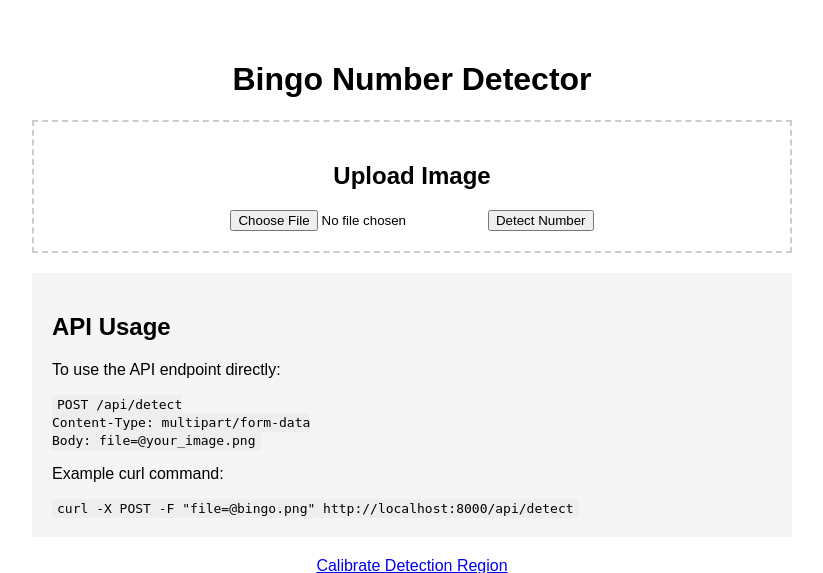
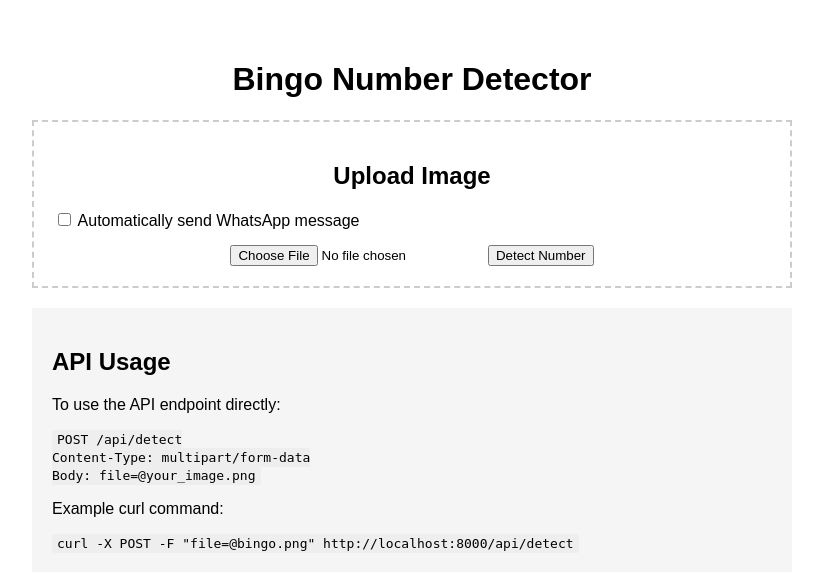
Before and after one commit to dasilvacsv/bingo, a FastAPI app: page / in a window 1280 px wide. Shown: the top 573 px of the page, without its empty margins (228-1051 px from the left). Run offline with FastAPI, Linux system fonts and the light colour scheme.

Commit message:
Autosend whatsapp

```diff
--- a/bingo_api/main.py
+++ b/bingo_api/main.py
@@ -1,4 +1,4 @@
-from fastapi import FastAPI, File, UploadFile, Request
+from fastapi import FastAPI, File, UploadFile, Request, Form
 import os
 from fastapi.responses import JSONResponse, HTMLResponse
 from fastapi.templating import Jinja2Templates
@@ -217,18 +217,34 @@ async def detect_number(file: UploadFile = File(...)):
 async def upload_file(
     request: Request,
     file: UploadFile = File(...),
-    phone: Optional[str] = DEFAULT_PHONE
+    phone: Optional[str] = DEFAULT_PHONE,
+    autosend: Optional[bool] = Form(False)  # Add this parameter
 ):
     try:
         contents = await file.read()
         number = process_image(contents)
+
+        whatsapp_status = None
+        if autosend and number:
+            try:
+                # Create WhatsApp request
+                whatsapp_req = WhatsAppRequest(
+                    number=phone,
+                    detected_number=number
+                )
+                # Send WhatsApp message
+                await send_whatsapp(whatsapp_req)
+                whatsapp_status = "Message sent successfully!"
+            except Exception as e:
+                whatsapp_status = f"Failed to send WhatsApp message: {str(e)}"
 
         return templates.TemplateResponse(
             "result.html",
             {
                 "request": request,
                 "number": number if number else "No number detected",
-                "phone": phone
+                "phone": phone,
+                "whatsapp_status": whatsapp_status
             }
         )
     except Exception as e:
@@ -239,7 +255,6 @@ async def upload_file(
                 "error": str(e)
             }
         )
-
 # Add this new endpoint to handle WhatsApp sending
 @app.post("/api/send-whatsapp")
 async def send_whatsapp(request: WhatsAppRequest):
--- a/bingo_api/templates/upload.html
+++ b/bingo_api/templates/upload.html
@@ -29,6 +29,10 @@
             padding: 2px 5px;
             border-radius: 3px;
         }
+        .checkbox-container {
+            margin: 15px 0;
+            text-align: left;
+        }
     </style>
 </head>
 <body>
@@ -38,6 +42,10 @@
         <div class="upload-form">
             <h2>Upload Image</h2>
             <form action="/upload" method="post" enctype="multipart/form-data">
+                <div class="checkbox-container">
+                    <input type="checkbox" id="autosend" name="autosend">
+                    <label for="autosend">Automatically send WhatsApp message</label>
+                </div>
                 <input type="file" name="file" accept="image/*" required>
                 <button type="submit">Detect Number</button>
             </form>
```
Also changed, not shown: bingo_api/templates/result.html (+7 -0 lines).
